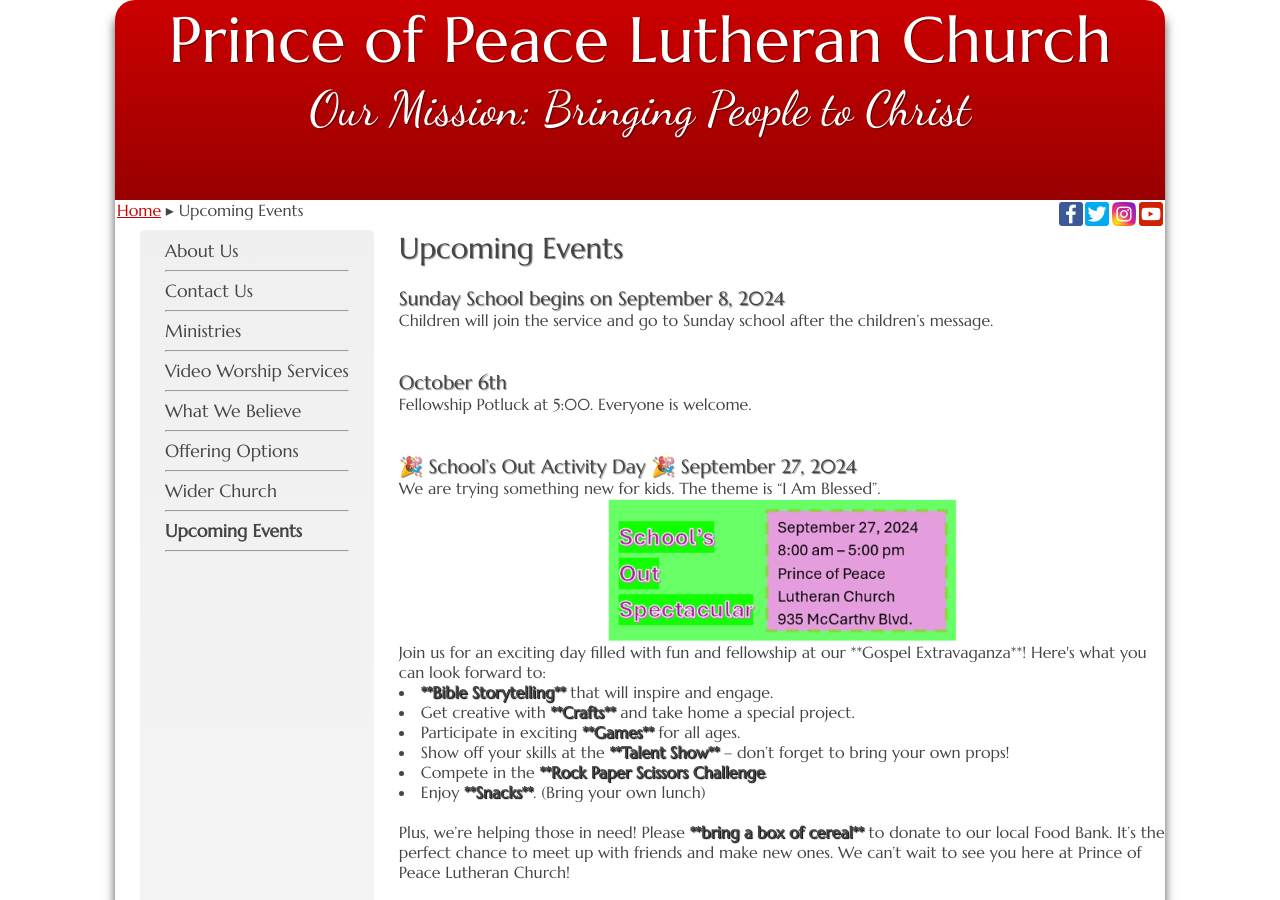
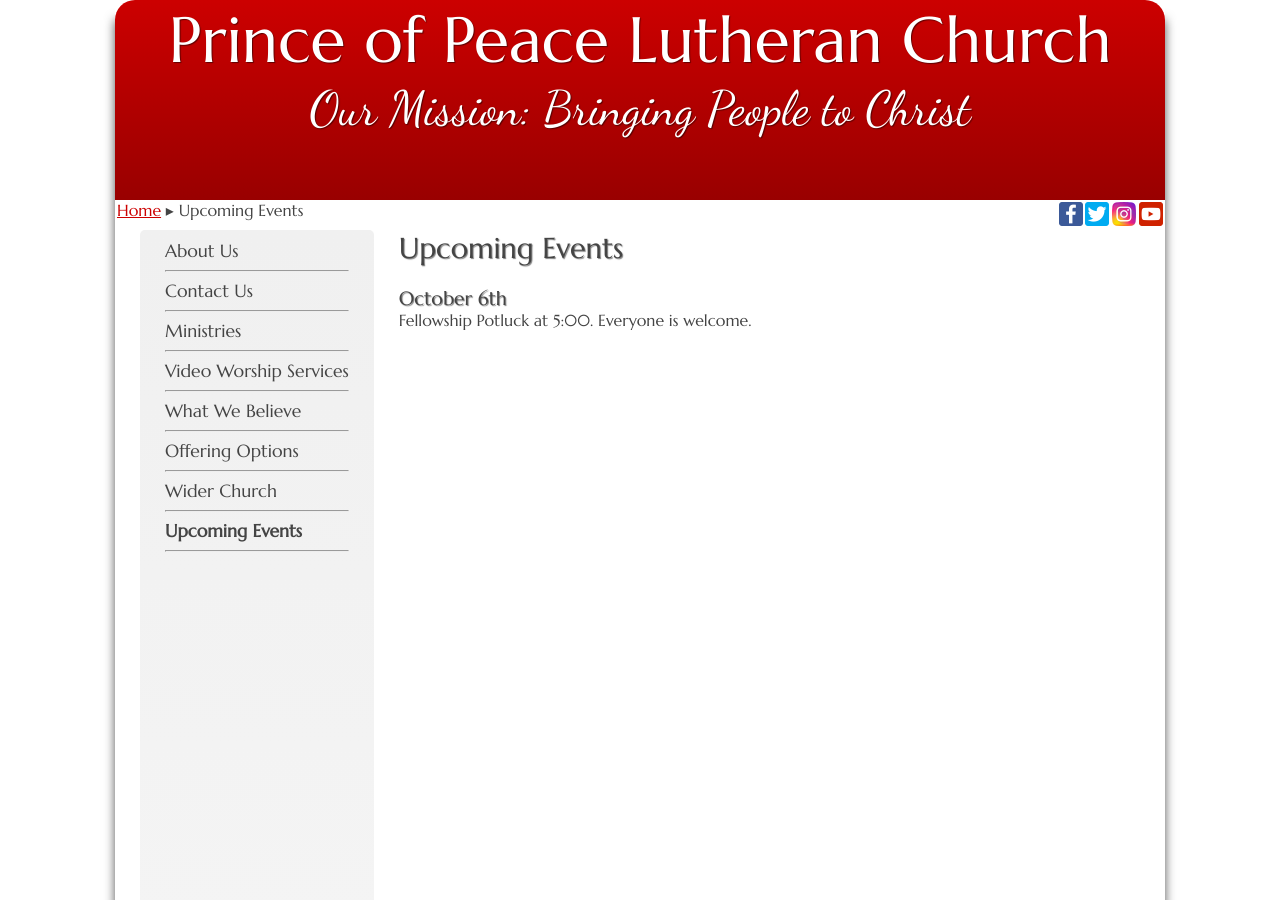
Before and after one commit to weslowsk/princeofpeace, a Jekyll site: the page built from events.html, in a window 1280 px wide and 900 px high. Built offline with Jekyll 4.4.1, drawn with Linux system fonts in a browser that asks for light colours; some of the changed text lies outside the part shown.

Commit message:
remove past events

```diff
--- a/events.html
+++ b/events.html
@@ -7,30 +7,6 @@ order: 9
 
 <h1>Upcoming Events</h1>
 <br/>
-<h2>Sunday School begins on September 8, 2024</h2>
-<p>Children will join the service and go to Sunday school after the children’s message.<p>
-<br/><br/>
+
 <h2>October 6th</h2>
 <p>Fellowship Potluck at 5:00.  Everyone is welcome.</p>
-<br/><br/>
-<h2>🎉 School’s Out Activity Day 🎉 September 27, 2024</h2>
-<p>We are trying something new for kids. The theme is “I Am Blessed”.</p>
-<img src="{{site.baseurl}}/images/schools_out_spectacular.png" width="350" style="display: block;margin-left: auto;margin-right: auto;">
-<p>
-Join us for an exciting day filled with fun and fellowship at our **Gospel Extravaganza**! Here's what you can look forward to:
-
-<ul class="full-page"></ul>
-    <li><b>**Bible Storytelling**</b> that will inspire and engage.</li>
-    <li>Get creative with <b>**Crafts**</b> and take home a special project.</li>
-    <li>Participate in exciting <b>**Games**</b> for all ages.</li>
-    <li>Show off your skills at the <b>**Talent Show**</b> – don’t forget to bring your own props!</li>
-    <li>Compete in the <b>**Rock Paper Scissors Challenge</b>.</li>
-    <li>Enjoy <b>**Snacks**</b>. (Bring your own lunch)</li>
-</ul>
-<br/>
-Plus, we’re helping those in need! Please <b>**bring a box of cereal**</b> to donate to our local Food Bank. It’s the perfect chance to meet up with friends and make new ones. We can’t wait to see you here at Prince of Peace Lutheran Church!
-<br/><br/>
-<b>Use this link to register your child</b>: <a target="vbs" href="https://vbsmate.com/events/POPRegina/29940">https://vbsmate.com/events/POPRegina/29940</a>
-<br/><br/>
-Contact Sandy Timm or Gloria McIntyre for more exciting information.
-</p>
```
